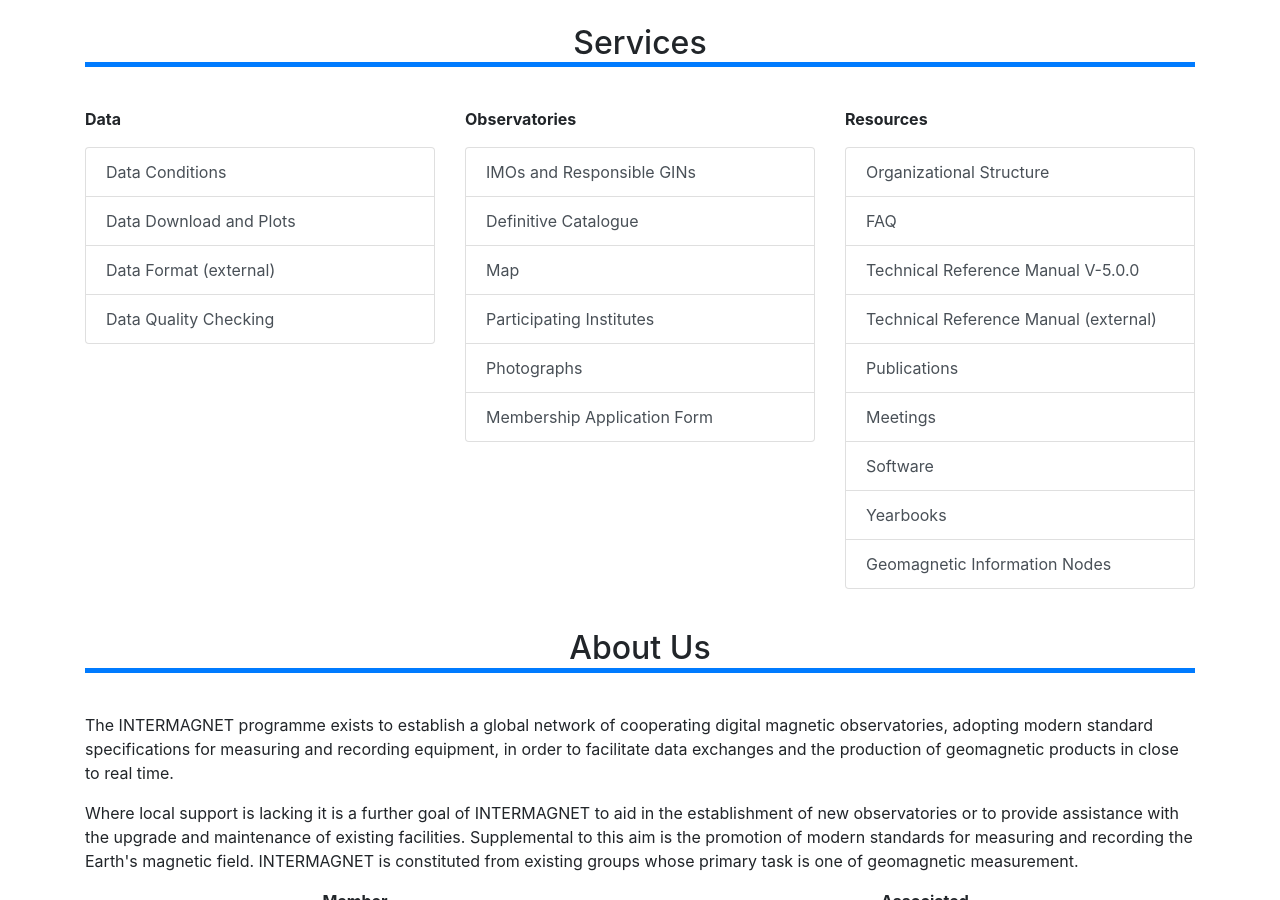
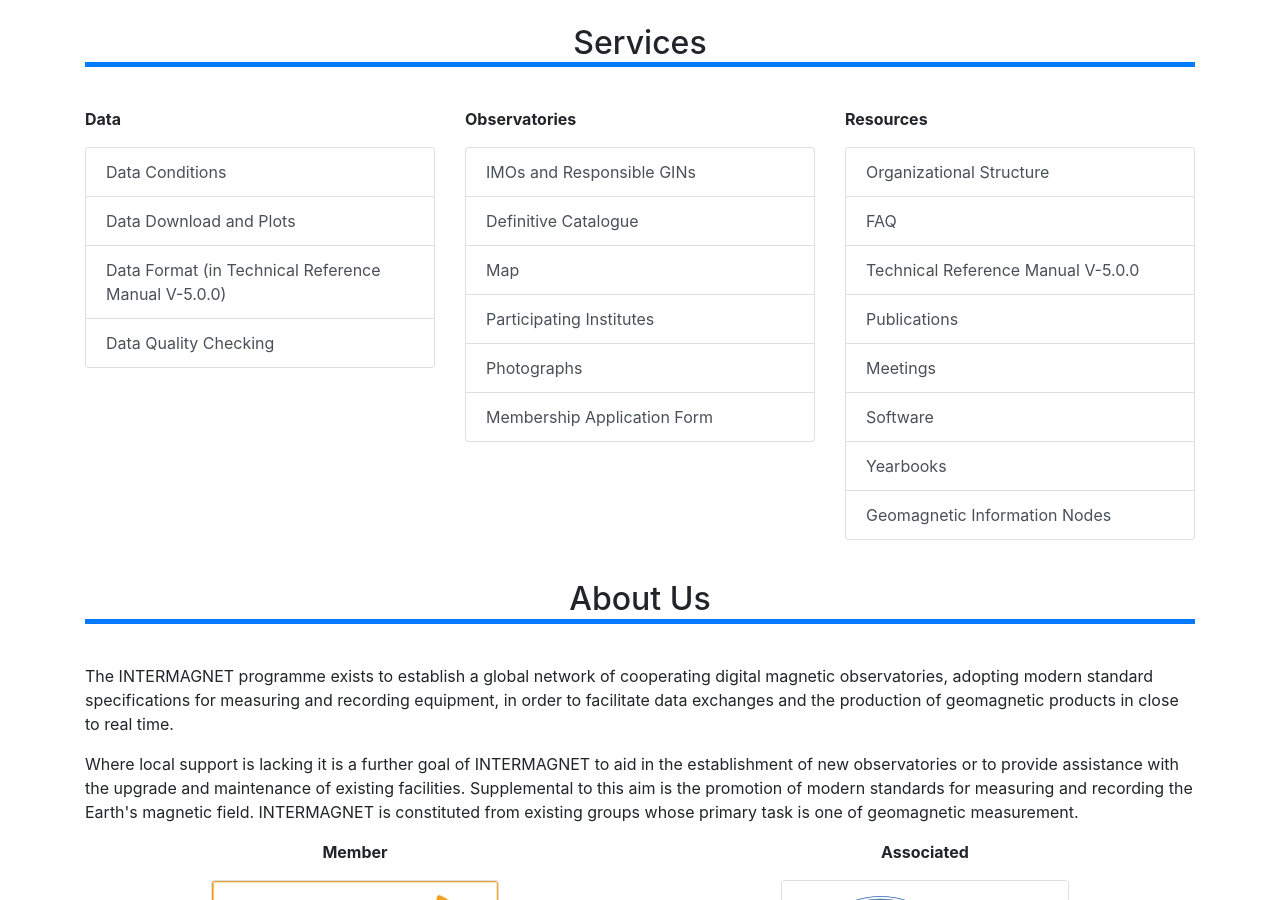
Before and after one commit to INTERMAGNET/intermagnet.github.io, a Jekyll site: the page built from index.html, in a window 1280 px wide and 900 px high, scrolled down 644 px. Built offline with Jekyll 4.4.1, drawn with Linux system fonts in a browser that asks for light colours.

Commit message:
Add technical manual fix

```diff
--- a/_includes/index/services.html
+++ b/_includes/index/services.html
@@ -4,7 +4,7 @@
         <div class="list-group">
             <a href="/data_conditions.html" class="list-group-item list-group-item-action">Data Conditions</a>
             <a href="/new_data_download.html" class="list-group-item list-group-item-action">Data Download and Plots</a>
-            <a href="http://www.intermagnet.org/data-donnee/formatdata-eng.php" class="list-group-item list-group-item-action">Data Format (external)</a>
+            <a href="/publications.html#tech-man-500" class="list-group-item list-group-item-action">Data Format (in Technical Reference Manual V-5.0.0)</a>
             <a href="/data_checkers.html" class="list-group-item list-group-item-action">Data Quality Checking</a>
         </div>
     </div>
@@ -25,7 +25,6 @@
             <a href="/structure.html" class="list-group-item list-group-item-action">Organizational Structure</a>
             <a href="/faq/" class="list-group-item list-group-item-action">FAQ</a>
             <a href="/publications.html#tech-man-500" class="list-group-item list-group-item-action">Technical Reference Manual V-5.0.0</a>
-            <a href="http://www.intermagnet.org/publication-software/technicalsoft-eng.php" class="list-group-item list-group-item-action">Technical Reference Manual (external)</a>
             <a href="/publications.html" class="list-group-item list-group-item-action">Publications</a>
             <a href="/meetings.html" class="list-group-item list-group-item-action">Meetings</a>
             <a href="/software.html" class="list-group-item list-group-item-action">Software</a>
```
Also changed, not shown: _data/navs.yml (+5 -5 lines).
